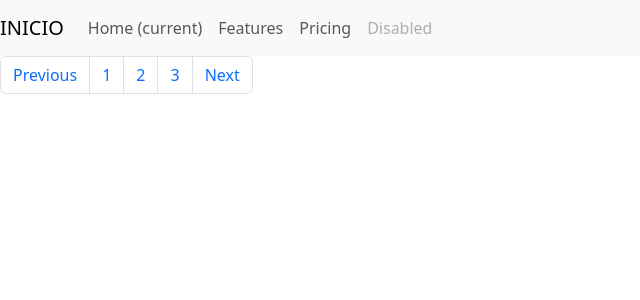
After one commit to cristopher-loyola/POO195, a Flask app: template vistas/templates/plantilla.html in a window 1280 px wide. The commit adds this page. Shown: the top 300 px of the page, without its empty margins (0-640 px from the left). Run offline with Flask 3, Linux system fonts and the light colour scheme; the template is opened without the code that fills it, so the values that code supplies are empty; some libraries are stand-ins or nearby versions.

Commit message:
hasta aqui se ha llegado en la clase del 1 de julio

```diff
--- a/pruebaFlask/app.py
+++ b/pruebaFlask/app.py
@@ -22,13 +22,13 @@ def login():
 def home():
     try:
         cursor = mysql.connection.cursor()
-        cursor.execute('SELECT * FROM albums')
+        cursor.execute('SELECT * FROM tbmedicos')
         consultaA = cursor.fetchall()
-        print(consultaA)
         return render_template('index.html', albums=consultaA)
     except Exception as e:
-        print(f"Error al realizar la consulta en la tabla albums: {e}")
+        print(f"Error al realizar la consulta en la tabla tbmedicos: {e}")
         return render_template('index.html', albums=[])
+
 
 @app.route('/registro', methods=['GET', 'POST'])
 def formulario():
@@ -54,25 +54,28 @@ def formulario():
 
     return render_template('GuardarAlbum.html')
 
-
-
 @app.route('/consultas')
 def consultas():
     try:
         cursor = mysql.connection.cursor()
         cursor.execute('SELECT * FROM tbmedicos')
         consultaA = cursor.fetchall()
-        print(consultaA)
-        return render_template('consultaMedicos.html',view='ConsultaMedicos', medicos=consultaA)
+        return render_template('consultaMedicos.html', view='ConsultaMedicos', medicos=consultaA)
     except Exception as e:
         print(f"Error al realizar la consulta en la tabla tbmedicos: {e}")
+        return render_template('consultaMedicos.html', view='ConsultaMedicos', medicos=[])
 
 @app.route('/editar/<id>')
 def editar(id):
-    cur= mysql.connection.cursor()
-    cur.execute('select * from tbmedicos where id=%s',[id])
-    consultaA= cur.fetchone()
-    return render_template('editar.html', medicos= consultaA)
+    try:
+        cur = mysql.connection.cursor()
+        cur.execute('SELECT * FROM tbmedicos WHERE id=%s', [id])
+        consultaA = cur.fetchone()
+        return render_template('editar.html', medicos=consultaA)
+    except Exception as e:
+        print(f"Error al realizar la consulta en la tabla tbmedicos: {e}")
+        flash('Error al consultar el médico: ' + str(e))
+        return redirect(url_for('home'))
 
 @app.route('/ActualizarAlbum/<id>', methods=['POST'])
 def ActualizarAlbum(id):
@@ -85,24 +88,23 @@ def ActualizarAlbum(id):
             Fcontraseña = request.form['txtContraseña']
             Frol = request.form['txtRol']
 
-            # Enviamos a la BD
             cursor = mysql.connection.cursor()
-            cursor.execute('UPDATE tbmedicos SET nombre=%s, rfc=%s, cedulaP=%s, correoE=%s, contraseña=%s, rol=%s WHERE id=%s', (Fnombre, Frfc, Fcedula, Fcorreo, Fcontraseña, Frol, id))
+            cursor.execute('UPDATE tbmedicos SET nombre=%s, rfc=%s, cedulaP=%s, correoE=%s, contraseña=%s, rol=%s WHERE id=%s',
+                           (Fnombre, Frfc, Fcedula, Fcorreo, Fcontraseña, Frol, id))
             mysql.connection.commit()
             flash('Médico actualizado correctamente')
             return redirect(url_for('home'))
 
         except Exception as e:
             flash('Error al actualizar el médico: ' + str(e))
-            print(e)  # Imprime el error en la consola para depuración
+            print(e)
             return redirect(url_for('home'))
 
 @app.route('/eliminar/<id>')
 def eliminar(id):
     try:
         cur = mysql.connection.cursor()
-        cur.execute('DELETE FROM tbmedicos WHERE id = %s', (id,))
-        consultaA= cur.fetchone()
+        cur.execute('DELETE FROM tbmedicos WHERE id=%s', [id])
         mysql.connection.commit()
         flash('Se ha eliminado correctamente')
         return redirect(url_for('home'))
--- a/pruebaFlask/templates/editar.html
+++ b/pruebaFlask/templates/editar.html
@@ -42,8 +42,12 @@
             </div>
             <div class="form-group">
                 <label for="txtRol">Rol:</label>
-                <input type="text" name="txtRol" id="txtRol" class="form-control" required>
+                <select name="txtRol" id="txtRol" class="form-control" required>
+                    <option value="Medico admin">Medico admin</option>
+                    <option value="Medico">Medico</option>
+                </select>
             </div>
+
             <button type="submit" class="btn btn-primary btn-block">Registrar</button>
         </form>
     </tbody>
--- /dev/null
+++ b/vistas/templates/plantilla.html
@@ -0,0 +1,54 @@
+<!DOCTYPE html>
+<html lang="en">
+<head>
+    <meta charset="UTF-8">
+    <meta name="viewport" content="width=device-width, initial-scale=1.0">
+    <link href="https://cdn.jsdelivr.net/npm/bootstrap@5.3.3/dist/css/bootstrap.min.css" rel="stylesheet" integrity="sha384-QWTKZyjpPEjISv5WaRU9OFeRpok6YctnYmDr5pNlyT2bRjXh0JMhjY6hW+ALEwIH" crossorigin="anonymous">
+    <title>CRUD FLASK</title>
+
+</head>
+<body>
+    <nav class="navbar navbar-expand-lg navbar-light bg-light">
+        <a class="navbar-brand" href="#">INICIO</a>
+        <button class="navbar-toggler" type="button" data-toggle="collapse" data-target="#navbarNav" aria-controls="navbarNav" aria-expanded="false" aria-label="Toggle navigation">
+          <span class="navbar-toggler-icon"></span>
+        </button>
+        <div class="collapse navbar-collapse" id="navbarNav">
+          <ul class="navbar-nav">
+            <li class="nav-item active">
+              <a class="nav-link" href="#">Home <span class="sr-only">(current)</span></a>
+            </li>
+            <li class="nav-item">
+              <a class="nav-link" href="#">Features</a>
+            </li>
+            <li class="nav-item">
+              <a class="nav-link" href="#">Pricing</a>
+            </li>
+            <li class="nav-item">
+              <a class="nav-link disabled" href="#">Disabled</a>
+            </li>
+          </ul>
+        </div>
+      </nav>
+    {%block body%}
+
+   {%endblock%}
+
+   <nav aria-label="Page navigation example">
+    <ul class="pagination">
+      <li class="page-item"><a class="page-link" href="#">Previous</a></li>
+      <li class="page-item"><a class="page-link" href="#">1</a></li>
+      <li class="page-item"><a class="page-link" href="#">2</a></li>
+      <li class="page-item"><a class="page-link" href="#">3</a></li>
+      <li class="page-item"><a class="page-link" href="#">Next</a></li>
+    </ul>
+  </nav>
+
+   <script src="https://cdn.jsdelivr.net/npm/bootstrap@5.3.3/dist/js/bootstrap.bundle.min.js" integrity="sha384-YvpcrYf0tY3lHB60NNkmXc5s9fDVZLESaAA55NDzOxhy9GkcIdslK1eN7N6jIeHz" crossorigin="anonymous"></script>
+   <script>
+    function eliminar(){
+       return confirm("¿Seguro que quieres eliminar este dato?");
+       }
+</script>
+</body>
+</html>
```
Also changed, not shown: pruebaFlask/templates/GuardarAlbum.html (+8 -5 lines), typeError/tempCodeRunnerFile.py (added, +35 -0 lines), vistas/templates/editar.html (+7 -9 lines), vistas/templates/index.html (+28 -20 lines), 1 other file.
